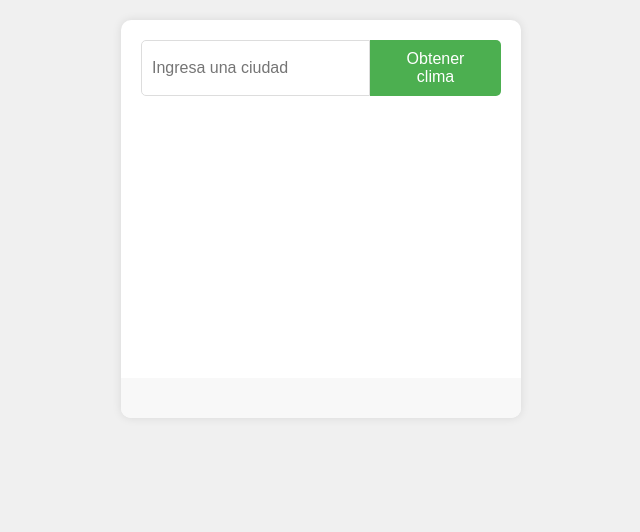
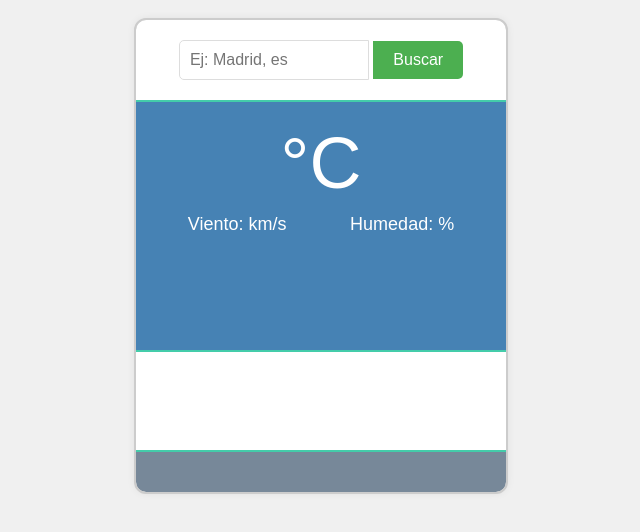
Before and after one commit to ttwofacess/weatherAPP, a plain HTML site: page index.html in a window 1280 px wide. Shown: the whole page, without its empty margins (319-959 px from the left). Drawn offline with nearby package versions, Linux system fonts and the light colour scheme.

Commit message:
style: added weather card displaying temperature, wind and humidity plus remote time.

```diff
--- a/index.html
+++ b/index.html
@@ -4,45 +4,39 @@
     <meta charset="UTF-8">
     <meta name="viewport" content="width=device-width, initial-scale=1.0">
     <title>Weather App</title>
-    <link rel="apple-touch-icon" sizes="180x180" href="./assets/ico/apple-touch-icon.png">
-    <link rel="icon" type="image/png" sizes="32x32" href="./assets/ico/favicon-32x32.png">
-    <link rel="icon" type="image/png" sizes="16x16" href="./assets/ico/favicon-16x16.png">
-    <link rel="manifest" href="/site.webmanifest">
+    <link rel="icon" href="./assets/ico/favicon.ico" type="image/png" />
     <link rel="stylesheet" href="styles.css">
     <link rel="stylesheet" href="https://unpkg.com/leaflet@1.7.1/dist/leaflet.css" />
 </head>
-<!-- <body id="bdy">
-    <div class="container" id="mover">
-        <h1>Free Weather App</h1>
-        <form id="weatherForm">
-            <input type="text" id="cityInput" name="city" placeholder="Ingresa una ciudad" required>
-            <button type="submit">Obtener clima</button>
-        </form>
-        <div id="weatherResult" class="hidden">
-            <h2>Clima en <span id="cityName"></span></h2>
-            <p>Temperatura: <span id="temperature"></span> °C</p>
-            <p>Descripción: <span id="description"></span></p>
-            <div id="map"></div>
-        </div>
-        <div id="forecast" class="forecast-container"></div>
-    </div>
-    <script src="script.js"></script>
-    <script src="https://unpkg.com/leaflet@1.7.1/dist/leaflet.js"></script>
-</body> -->
+
 <body>
     <div class="container">
         <form id="weatherForm">
-            <input type="text" id="cityInput" placeholder="Ingresa una ciudad" required>
-            <button type="submit">Obtener clima</button>
+            <div class="weatherForm">
+                <input type="text" id="cityInput" placeholder="Ej: Madrid, es" required>
+                <button type="submit">Buscar</button>
+            </div>
         </form>
+
         <div id="weatherResult" class="weather-card hidden">
-            <div class="city-name" id="cityName"></div>
-            <div class="temperature"><span id="temperature"></span>°C</div>
             <div class="weather-info">
-                <div class="weather-description" id="description"></div>
-                <div class="wind-speed" id="windSpeed"></div>
-                <div class="humidity" id="humidity"></div>
+                <div class="city-name" id="cityName"></div>
+                <div class="current-time" id="currentTime"></div>
             </div>
+            <div class="weather-data">
+                <div class="temperature">
+                    <span id="temperature"></span>°C
+                </div>
+                <div class="weather-details">
+                    <div class="wind">
+                        Viento: <span id="wind"></span> km/s
+                    </div>
+                    <div class="humidity">
+                        Humedad: <span id="humidity"></span>%
+                    </div>
+                </div>
+            </div>
+            <div class="weather-description" id="description"></div>
         </div>
         <div id="map"></div>
         <div id="forecast" class="forecast"></div>
--- a/script.js
+++ b/script.js
@@ -21,7 +21,7 @@ document.getElementById('weatherForm').addEventListener('submit', function(event
     .then(response => response.json())
     .then(data => {
         console.log('Success:', data);
-        // Aquí se manejar la respuesta del servidor, mostrar un mensaje al usuario, etc.
+        // Aquí se maneja la respuesta del servidor, mostrar un mensaje al usuario, etc.
     })
     .catch((error) => {
         console.error('Error:', error);
@@ -35,7 +35,7 @@ let map;
 let marker;
 
 function getWeather(city) {
-    const apiKey = 'MyAPIKey'; // clave de API
+    const apiKey = '8e79b74856ffb2bdaed36bec01cefe30'; // clave de API
     const apiUrl = `https://api.openweathermap.org/data/2.5/weather?q=${city}&units=metric&lang=es&appid=${apiKey}`;
     const forecastUrl = `https://api.openweathermap.org/data/2.5/forecast?q=${city}&units=metric&lang=es&appid=${apiKey}`;
 
@@ -46,6 +46,16 @@ function getWeather(city) {
                 document.getElementById('cityName').textContent = data.name;
                 document.getElementById('temperature').textContent = data.main.temp.toFixed(1);  //Formatear temp a 1 digito
                 document.getElementById('description').textContent = data.weather[0].description;
+                document.getElementById('wind').textContent = data.wind.speed.toFixed(1); //agrego viento
+                document.getElementById('humidity').textContent = data.main.humidity; //humedad
+                /* document.getElementById('weatherResult').classList.remove('hidden'); */
+
+                //obtener la hora actual
+                /* updateCurrentTime(); */
+
+                //actualizar la hora de la ciudad
+                updateCityTime(data.timezone);
+
                 document.getElementById('weatherResult').classList.remove('hidden');
 
                 // Muestra el mapa
@@ -104,6 +114,30 @@ function getWeather(city) {
         });
 }
 
+//funcion para actualizar la hora actual
+function updateCurrentTime() {
+    const currentTime = new Date();
+    const timeString = currentTime.toLocaleTimeString('es-ES', { hour: '2-digit', minute: '2-digit' });
+    document.getElementById('currentTime').textContent = timeString;
+}
+
+//funcion para actualizar la hora de la ciudad
+function updateCityTime(timezone) {
+    const cityTime = new Date(new Date().getTime() + timezone * 1000);
+    const timeString = cityTime.toLocaleTimeString('es-ES', {
+        hour: '2-digit',
+        minute: '2-digit',
+        timeZone: 'UTC'
+    });
+    document.getElementById('currentTime').textContent = timeString;
+}
+
+//actualizar la hora cada minuto
+setInterval(() => {
+    const timezone = parseInt(document.getElementById('currentTime').dataset.timezone || '0');
+    updateCityTime(timezone);
+}, 60000);
+
 function displayForecast(forecastData) {
     const forecastContainer = document.getElementById('forecast');
     forecastContainer.innerHTML = ''; // Clear previous forecast
--- a/styles.css
+++ b/styles.css
@@ -1,158 +1,56 @@
 @import url('https://fonts.googleapis.com/css2?family=Nunito+Sans:ital,opsz,wght@0,6..12,200..1000;1,6..12,200..1000&family=Raleway:ital,wght@0,100..900;1,100..900&display=swap');
 
-/*
-<weight>: Use a value from 200 to 1000
-
-.nunito-sans-<uniquifier> {
-  font-family: "Nunito Sans", sans-serif;
-  font-optical-sizing: auto;
-  font-weight: <weight>;
-  font-style: normal;
-  font-variation-settings:
-    "wdth" 100,
-    "YTLC" 500;
-}
-  */
-
-/* *{
-    margin: 0;
-    padding: 0;
+* {
     box-sizing: border-box;
 }
 
-body {
-    font-family: "Nunito Sans", sans-serif;
-    font-optical-sizing: auto;
-    font-style: normal;
+body, html {
     background-color: #f0f0f0;
-    display: flex;
-    justify-content: center;
-    align-items: center;
-    height: 100%;
+    font-family: 'Nunito', sans-serif;
     margin: 0;
+    padding: 0;
 }
 
 .container {
-    background-color: #fff;
-    background-image: radial-gradient(#fff, #00b0ff);
-    padding: 20px;
-    border-radius: 10px;
-    box-shadow: 0 0 10px rgba(0, 0, 0, 0.1);
-    text-align: center;
-    margin: 0.5rem;
-}
-
-h1 {
-    font-weight: 1000;
-    margin-bottom: 20px;
-}
-
-form {
-    margin-bottom: 20px;
-}
-
-input {
-    padding: 10px;
-    border-radius: 5px;
-    border: 1px solid #ccc;
-    width: 80%;
-    margin-right: 10px;
-    font-weight: 700;
-    font-size: 1rem;
-}
-
-button {
-    font-weight: 900;
-    margin-top: 0.5rem;
-    padding: 10px 15px;
-    border-radius: 5px;
-    border: none;
-    background-color: #007BFF;
-    color: white;
-    cursor: pointer;
-}
-
-button:hover {
-    background-color: #0056b3;
-}
-
-#weatherResult {
-    margin-top: 20px;
-}
-
-#weatherResult h2 {
-    font-weight: 700;
-    font-size: 1.35rem;
-}
-
-#weatherResult p {
-    font-weight: 500;
-    font-size: 1.3rem;
-}
-
-.hidden {
-    display: none;
-}
-
-#map {
-    height: 300px;
-    width: 80%;
-    margin: 0.5rem auto;
-    border: 1px solid #007BFF;
-    border-radius: 5px;
-}
-
-.forecast-container {
-    display: flex;
-    flex-wrap: wrap;
-    gap: 16px;
-}
-
-.forecast-item {
-    flex: 1 1 calc(50% - 16px);
-    box-sizing: border-box;
-    border: 1px solid #007BFF;
-    border-radius: 5px;
-    padding: 10px;
-    margin-bottom: 16px;
-    text-align: center;
-    font-size: 1.25rem;
-    font-weight: 500;
-}
-
-@media (max-width: 600px) {
-    .forecast-item {
-        flex: 1 1 100%;
-    }
-} */
-
-body, html {
-    margin: 0;
-    padding: 0;
-    font-family: 'Nunito', sans-serif;
-    background-color: #f0f0f0;
-}
-
-.container {
-    max-width: 400px;
+    /* max-width: 400px; */
+    max-width: 370px;
     margin: 20px auto;
     background-color: #fff;
+    outline: 2px solid #ccc;
     border-radius: 10px;
     box-shadow: 0 0 10px rgba(0, 0, 0, 0.1);
     overflow: hidden;
 }
 
 .weather-card {
+    background-color: #4682b4;
+    border-top: 2px solid #4CA;
+    color: #fff;
+    height: auto;
+    min-height: 250px;
+    overflow: hidden;
     padding: 20px;
-    color: #fff;
-    background-size: cover;
-    background-position: center;
+    position: relative;
+    transition: background-color 2s ease;
 }
 
 .city-name {
-    font-size: 24px;
+    /* font-size: 24px; */
+    font-size: 28px;
     font-weight: 700;
-    margin-bottom: 10px;
+    /* margin-bottom: 10px; */
+}
+
+.current-time {
+    font-size: 18px;
+}
+
+.weather-data {
+    align-items: center;
+    display: flex;
+    flex-direction: column;
+    /* justify-content: space-between; */
+    margin-bottom: 20px;
 }
 
 .temperature {
@@ -161,21 +59,30 @@ body, html {
     margin-bottom: 10px;
 }
 
-.weather-info {
+.weather-details {
     display: flex;
-    justify-content: space-between;
-    margin-bottom: 20px;
+    justify-content: space-around;
+    width: 100%;
 }
 
-.weather-description, .wind-speed, .humidity {
-    font-size: 16px;
+.wind, .humidity {
+    font-size: 18px;
+}
+
+.weather-description {
+    font-size: 24px;
+    margin-top: 20px;
+    text-align: center;
 }
 
 .forecast {
+    border-top: 2px solid #4CA;
+    /* border-radius: 3px; */
     display: flex;
     overflow-x: auto;
     padding: 20px;
-    background-color: #f8f8f8;
+    /* background-color: #f8f8f8; */
+    background-color: lightslategray;
 }
 
 .forecast-item {
@@ -199,16 +106,20 @@ body, html {
 }
 
 #weatherForm {
+    align-items: center;
     display: flex;
+    justify-content: center;
     padding: 20px;
 }
 
 #cityInput {
-    flex-grow: 1;
-    padding: 10px;
-    font-size: 16px;
+    /* flex-grow: 1; */
     border: 1px solid #ddd;
     border-radius: 5px 0 0 5px;
+    flex-grow: 0;
+    font-size: 16px;
+    padding: 10px;
+    width: 190px;
 }
 
 button {
@@ -226,6 +137,7 @@ button:hover {
 }
 
 #map {
+    border-top: 2px solid #4CA;
     height: 100px;
     width: 100%;
 }
```
Also changed, not shown: assets/ico/favicon.ico.
